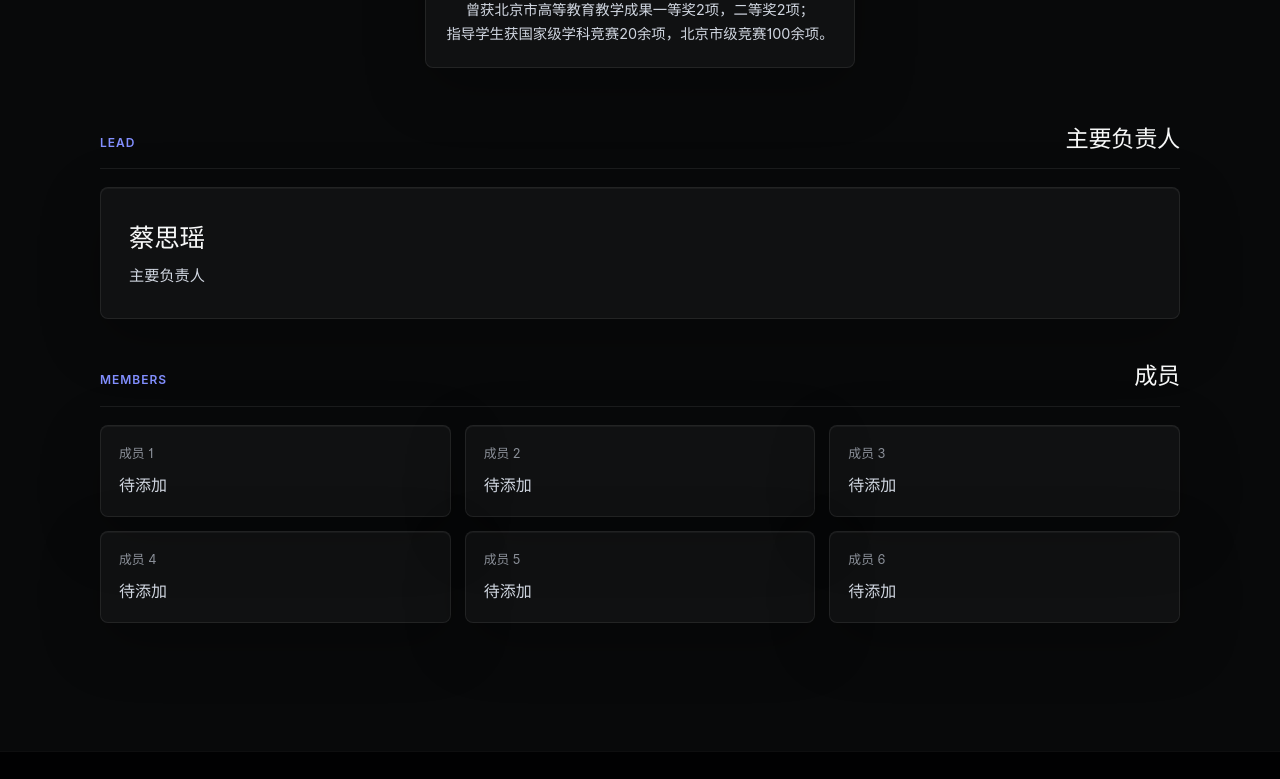
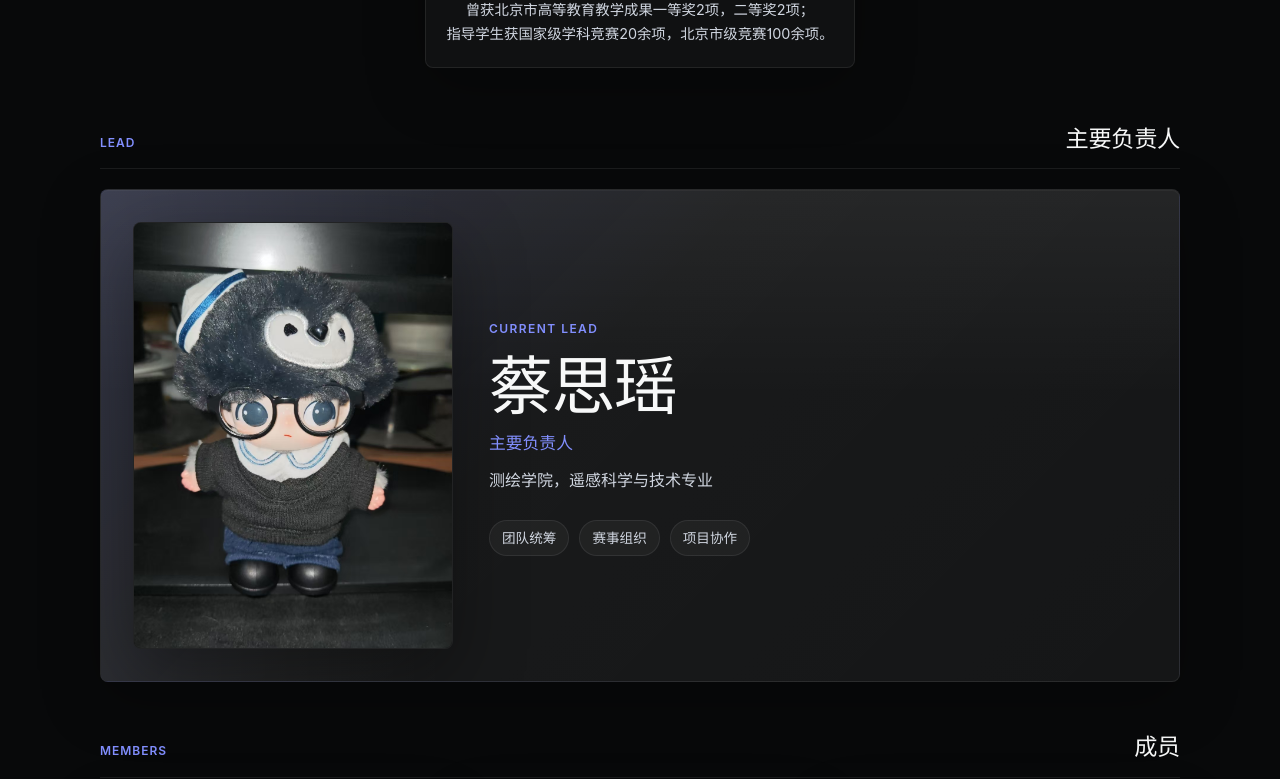
Before and after one commit to BUCEA-EPIC/bucea-epic.github.io, a Vue app: page /team in a window 1280 px wide. Shown: the part 1200-1979 px from the top of the page. Built offline with nearby package versions, Linux system fonts and the light colour scheme; no server answers.

Commit message:
feat: improve team member layout

```diff
--- a/src/data/teamData.js
+++ b/src/data/teamData.js
@@ -3,6 +3,7 @@ import huaFengFang from '@/assets/team/化老师.jpg'
 import laoJunYan from '@/assets/team/劳均彦.jpg'
 import fanYu from '@/assets/team/樊彧.jpg'
 import pengCanWen from '@/assets/team/彭粲文.jpg'
+import caiSiYao from '@/assets/team/caisiyao.jpg'
 import wangYaJie from '@/assets/team/王雅洁.jpg'
 import wangYuHan from '@/assets/team/王宇涵.jpg'
 
@@ -27,7 +28,7 @@ export const coreTeam = [
   { name: '劳均彦', role: '吉祥物', bio: '', avatar: laoJunYan },
   { name: '樊彧', role: '', bio: '嵌入式开发、Web开发和网络运维，以及本网站的开发和维护。', avatar: fanYu },
   { name: '彭粲文', role: '', bio: '机电学院，机器人专业', avatar: pengCanWen },
-  { name: '蔡思瑶', role: '', bio: '测绘学院，遥感科学与技术专业', avatar: noImage },
+  { name: '蔡思瑶', role: '主要负责人', bio: '测绘学院，遥感科学与技术专业', avatar: caiSiYao },
   { name: '王雅洁', role: '', bio: '智科学院，电气工程及其自动化专业', avatar: wangYaJie },
   { name: '王宇涵', role: '', bio: '机电学院，机器人专业', avatar: wangYuHan },
   { name: '张培豪', role: '', bio: '理学院，信息与计算科学专业', avatar: noImage },
--- a/src/views/TeamView.vue
+++ b/src/views/TeamView.vue
@@ -1,7 +1,8 @@
 <script setup>
-import { advisors } from '../data/teamData.js'
+import { advisors, coreTeam } from '../data/teamData.js'
 
 const memberSlots = Array.from({ length: 6 }, (_, index) => index + 1)
+const leader = coreTeam.find((member) => member.name === '蔡思瑶')
 </script>
 
 <template>
@@ -29,16 +30,26 @@ const memberSlots = Array.from({ length: 6 }, (_, index) => index + 1)
     </section>
 
     <div class="team-layout">
-      <section class="team-block">
+      <section class="team-block leader-block">
         <div class="block-heading">
           <span class="eyebrow">Lead</span>
           <h2>主要负责人</h2>
         </div>
 
-        <div class="leader-card">
-          <div>
-            <h3>蔡思瑶</h3>
-            <p>主要负责人</p>
+        <div class="leader-card" v-if="leader">
+          <div class="leader-portrait">
+            <img :src="leader.avatar" :alt="leader.name">
+          </div>
+          <div class="leader-info">
+            <span class="leader-label">Current Lead</span>
+            <h3>{{ leader.name }}</h3>
+            <p class="leader-role">{{ leader.role }}</p>
+            <p class="leader-bio">{{ leader.bio }}</p>
+            <div class="leader-tags" aria-label="负责人信息">
+              <span>团队统筹</span>
+              <span>赛事组织</span>
+              <span>项目协作</span>
+            </div>
           </div>
         </div>
       </section>
@@ -55,7 +66,7 @@ const memberSlots = Array.from({ length: 6 }, (_, index) => index + 1)
             v-for="slot in memberSlots"
             :key="slot"
           >
-            <span>成员 {{ slot }}</span>
+            <span class="member-index">成员 {{ slot }}</span>
             <strong>待添加</strong>
           </div>
         </div>
@@ -212,15 +223,17 @@ const memberSlots = Array.from({ length: 6 }, (_, index) => index + 1)
 }
 
 .team-layout {
+  --member-photo-width: 320px;
+  --member-photo-aspect: 3 / 4;
   display: flex;
   flex-direction: column;
-  gap: 40px;
+  gap: 48px;
 }
 
 .team-block {
   display: flex;
   flex-direction: column;
-  gap: 18px;
+  gap: 20px;
 }
 
 .block-heading {
@@ -250,49 +263,140 @@ const memberSlots = Array.from({ length: 6 }, (_, index) => index + 1)
 
 .leader-card,
 .member-card {
-  background: rgba(255, 255, 255, 0.035);
+  background: var(--color-card);
   border: 1px solid var(--border-standard);
   border-radius: 8px;
   box-shadow: var(--shadow-card);
 }
 
 .leader-card {
-  display: flex;
-  align-items: center;
-  min-height: 132px;
-  padding: 28px;
+  position: relative;
+  display: grid;
+  grid-template-columns: minmax(240px, var(--member-photo-width)) minmax(0, 1fr);
+  align-items: stretch;
+  gap: 36px;
+  overflow: hidden;
+  padding: 32px;
+  background:
+    linear-gradient(135deg, rgba(130, 143, 255, 0.16), rgba(255, 255, 255, 0.035) 42%, rgba(255, 255, 255, 0.02)),
+    var(--color-card);
+}
+
+.leader-card::before {
+  content: '';
+  position: absolute;
+  inset: 0;
+  pointer-events: none;
+  background:
+    linear-gradient(90deg, rgba(255, 255, 255, 0.07), transparent 32%),
+    linear-gradient(180deg, rgba(255, 255, 255, 0.06), transparent 42%);
+}
+
+.leader-portrait {
+  position: relative;
+  z-index: 1;
+  width: 100%;
+  aspect-ratio: var(--member-photo-aspect);
+  overflow: hidden;
+  border: 1px solid var(--border-standard);
+  border-radius: 8px;
+  background: var(--color-panel);
+  box-shadow: 0 24px 70px rgba(0, 0, 0, 0.34);
+}
+
+.leader-portrait img {
+  display: block;
+  width: 100%;
+  height: 100%;
+  object-fit: cover;
+  object-position: center 38%;
+}
+
+.leader-info {
+  position: relative;
+  z-index: 1;
+  align-self: center;
+  min-width: 0;
+  padding-right: 20px;
+}
+
+.leader-label {
+  display: inline-flex;
+  margin-bottom: 18px;
+  color: var(--color-accent-hover);
+  font-size: 0.75rem;
+  font-weight: 590;
+  letter-spacing: 0.12em;
+  text-transform: uppercase;
 }
 
 .leader-card h3 {
-  margin: 0 0 8px;
+  margin: 0 0 14px;
   color: var(--color-text);
-  font-size: 1.6rem;
+  font-size: clamp(2.5rem, 5vw, 4.3rem);
   font-weight: 510;
-  letter-spacing: -0.288px;
+  letter-spacing: -1.6px;
+  line-height: 0.95;
 }
 
 .leader-card p {
   margin: 0;
   color: var(--color-text-secondary);
-  font-size: 0.95rem;
+  font-size: 1rem;
+}
+
+.leader-card .leader-role {
+  margin-bottom: 12px;
+  color: var(--color-accent-hover);
+  font-size: 1.05rem;
+  font-weight: 590;
+}
+
+.leader-card .leader-bio {
+  max-width: 520px;
+  line-height: 1.6;
+}
+
+.leader-tags {
+  display: flex;
+  flex-wrap: wrap;
+  gap: 10px;
+  margin-top: 26px;
+}
+
+.leader-tags span {
+  border: 1px solid var(--border-standard);
+  border-radius: 999px;
+  padding: 7px 12px;
+  background: rgba(255, 255, 255, 0.04);
+  color: var(--color-text-secondary);
+  font-size: 0.85rem;
 }
 
 .member-grid {
   display: grid;
   grid-template-columns: repeat(3, minmax(0, 1fr));
-  gap: 14px;
+  gap: 16px;
 }
 
 .member-card {
-  min-height: 92px;
-  padding: 18px;
+  min-height: 116px;
+  padding: 20px;
+  transition: border-color 0.2s ease, background-color 0.2s ease, transform 0.2s ease;
 }
 
-.member-card span {
+.member-card:hover {
+  transform: translateY(-2px);
+  border-color: var(--border-strong);
+  background: var(--color-card-hover);
+}
+
+.member-card .member-index {
   display: block;
-  margin-bottom: 10px;
+  margin-bottom: 18px;
   color: var(--color-text-muted);
   font-size: 0.8rem;
+  letter-spacing: 0.04em;
 }
 
 .member-card strong {
@@ -352,5 +456,27 @@ const memberSlots = Array.from({ length: 6 }, (_, index) => index + 1)
   .member-card {
     padding: 20px;
   }
+
+  .leader-card {
+    grid-template-columns: minmax(0, 1fr);
+    gap: 24px;
+    padding: 20px;
+  }
+
+  .leader-portrait {
+    width: min(100%, 320px);
+  }
+
+  .leader-info {
+    padding-right: 0;
+  }
+
+  .leader-card h3 {
+    font-size: clamp(2.25rem, 14vw, 3.25rem);
+  }
+
+  .leader-tags {
+    margin-top: 20px;
+  }
 }
 </style>
```
Also changed, not shown: src/assets/team/caisiyao.jpg (added).
